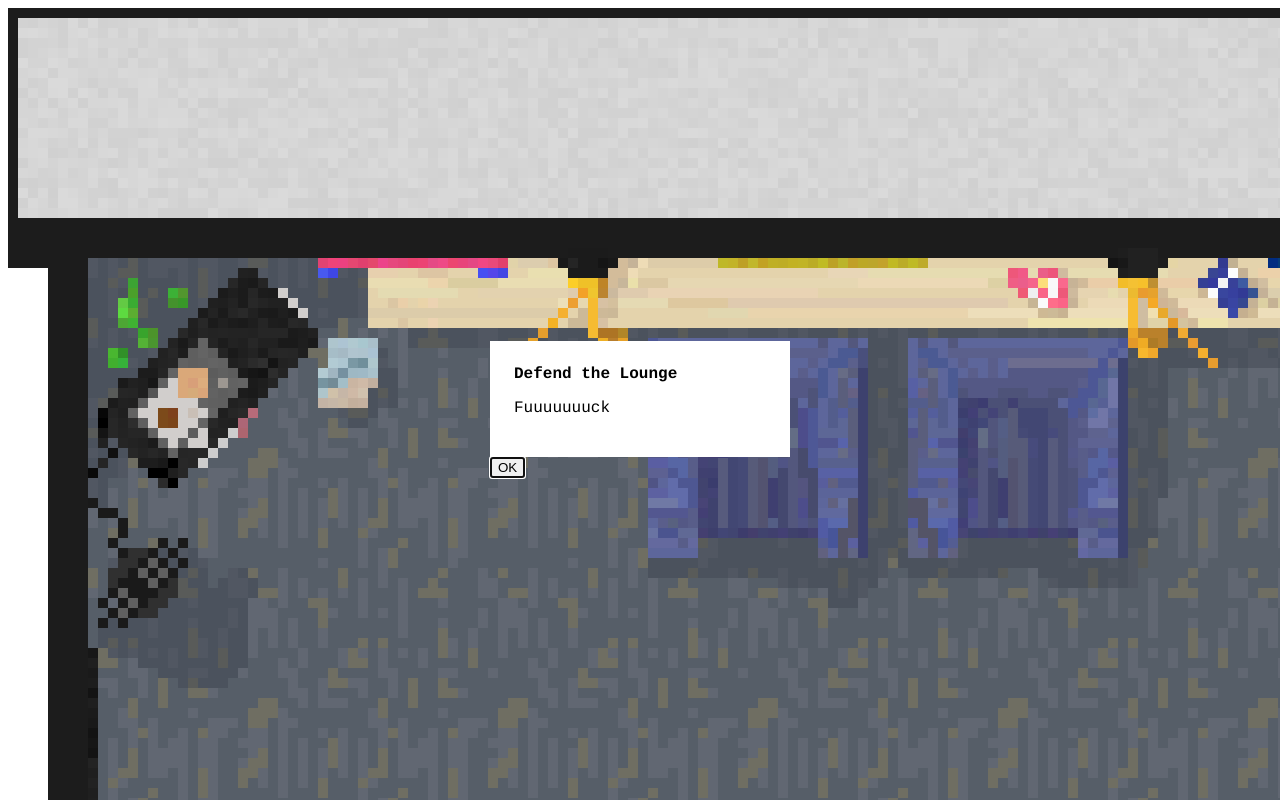
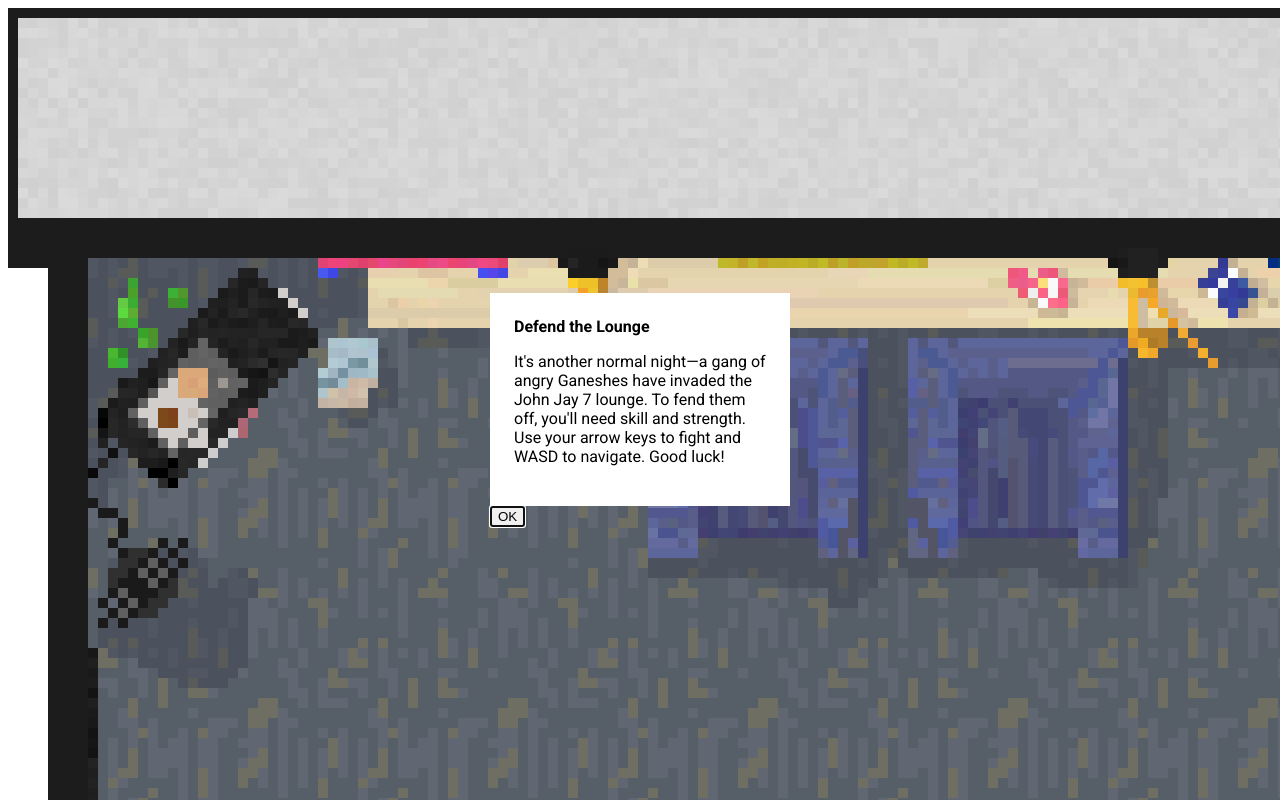
Before and after one commit to theahura/Defend-The-Lounge, a plain HTML site: page index.html in a window 1280 px wide. Shown: the top 800 px of the page. Drawn offline with nearby package versions, Linux system fonts and the light colour scheme; no server answers.

Commit message:
mēñü šhįt

```diff
--- a/JS/mainGame.js
+++ b/JS/mainGame.js
@@ -16,6 +16,8 @@ var cw = 10;
 
 //Array containing all of the hitboxes
 var hitBoxes = []
+
+var toggle
 
 //topx and topy are the topleft corner of the box
 //bottomx and bottomy are the bottomleft corner of the box
@@ -127,7 +129,18 @@ $(document).keydown(function(e){
   var key = e.which;
   // press escape to menu
   if(key == "27") {
-    clearInterval(game_loop);
+    toggle = !toggle;
     $('.esc-menu').toggle(); // display menu on esc
+    if (toggle == true) {
+      clearInterval(game_loop)
+    } else if (toggle == false)  {
+      game_loop = setInterval(paint, frame);
+    }
   }
 });
+
+setInterval(function() {
+  if (on) {
+
+  }
+})
--- a/css/main.css
+++ b/css/main.css
@@ -1,5 +1,5 @@
 body {
-  font-family: 'Cousine', monospace;
+  font-family: 'Roboto', sans-serif;
   font-size: 16px;
 }
 .dialog {
--- a/index.html
+++ b/index.html
@@ -6,6 +6,7 @@
     <script src="http://code.jquery.com/ui/1.10.4/jquery-ui.js"></script>
     <link rel="stylesheet" href="css/main.css" />
     <link href='http://fonts.googleapis.com/css?family=Cousine:400,700,400italic,700italic' rel='stylesheet' type='text/css'>
+    <link href='http://fonts.googleapis.com/css?family=Roboto:400,700,700italic,400italic' rel='stylesheet' type='text/css'>
   </head>
 
   <body>
@@ -32,7 +33,7 @@
 
     <div class="intro-menu dialog">
       <strong>Defend the Lounge</strong>
-      <p>Fuuuuuuuck</p>
+      <p>It's another normal night&#8212;a gang of angry Ganeshes have invaded the John Jay 7 lounge. To fend them off, you'll need skill and strength. Use your arrow keys to fight and WASD to navigate. Good luck!</p>
     </div>
 
     <!-- Lets make a simple snake game -->
```
